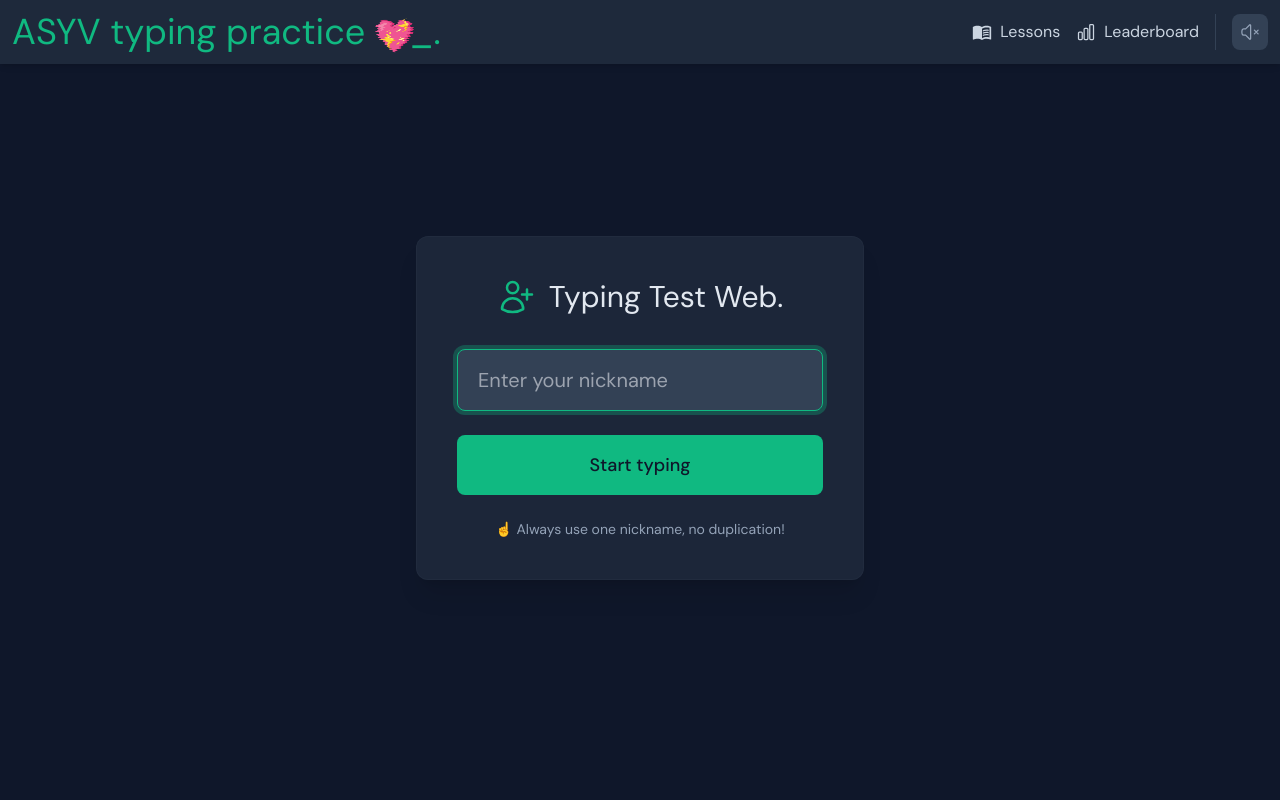
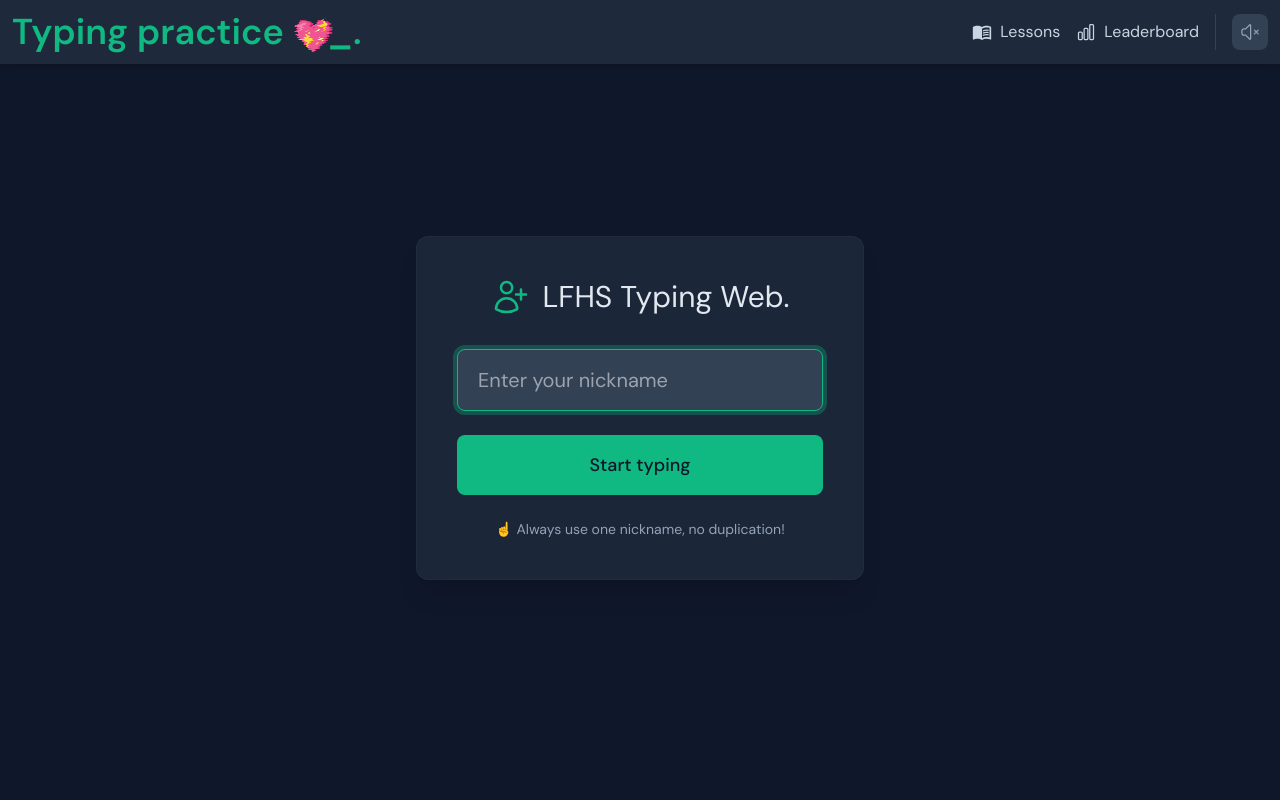
Before and after one commit to konniemavibes/typist-, a Next.js app: page / in a window 1280 px wide. Shown: the top 800 px of the page. Built offline with nearby package versions, Linux system fonts and the light colour scheme.

Commit message:
commit production

```diff
--- a/app/components/Navbar.jsx
+++ b/app/components/Navbar.jsx
@@ -59,8 +59,8 @@ export default function NavBar() {
 
   return (
     <nav className="sticky top-0 z-50 bg-slate-800 flex justify-between items-center p-3 shadow-md ">
-      <span className="text-4xl text-emerald-500">
-        ASYV typing practice{/*fixed nav without wrap by span for test your speed.*/}<span className="inline-block text-xl align-middle" style={{width: '35px', height: '35px'}}>
+      <span className="text-4xl font-[600] text-emerald-500">
+        Typing practice{/*fixed nav without wrap by span for test your speed.*/}<span className="inline-block text-xl align-middle" style={{width: '35px', height: '35px'}}>
           {/*heart shake i can import fizzytext*/}<FuzzyText
             baseIntensity={0.2}
             >💖</FuzzyText></span>{/*Look at this width styling mode with comment*/}                                                                          _.
--- a/app/components/TypingTest.jsx
+++ b/app/components/TypingTest.jsx
@@ -294,7 +294,7 @@ export default function ProfessionalTypingLab() {
               <div className="flex items-center justify-center mb-8">
                 <UserPlusIcon className="w-10 h-10 text-emerald-500" />
                 <h1 className={`text-3xl   ${theme === 'dark' ? 'text-slate-200' : 'text-slate-800'} ml-3`}>
-                  Typing Test Web.
+                  LFHS Typing Web.
                 </h1>
               </div>
               <form onSubmit={handleUsernameSubmit} className="space-y-6">
--- a/app/pro/page.js
+++ b/app/pro/page.js
@@ -152,7 +152,7 @@ export default function LeaderboardPage() {
                 </div>
                 <div className="h-16 bg-yellow-900/30 mt-4 mb-2"></div>
               </div>
-              <div className="text-center text-2xl   text-yellow-500">1ST</div>
+              <div className="text-center text-2xl   text-yellow-500 text-bold">1ST</div>
             </div>
 
             {/* Third Place */}
```
